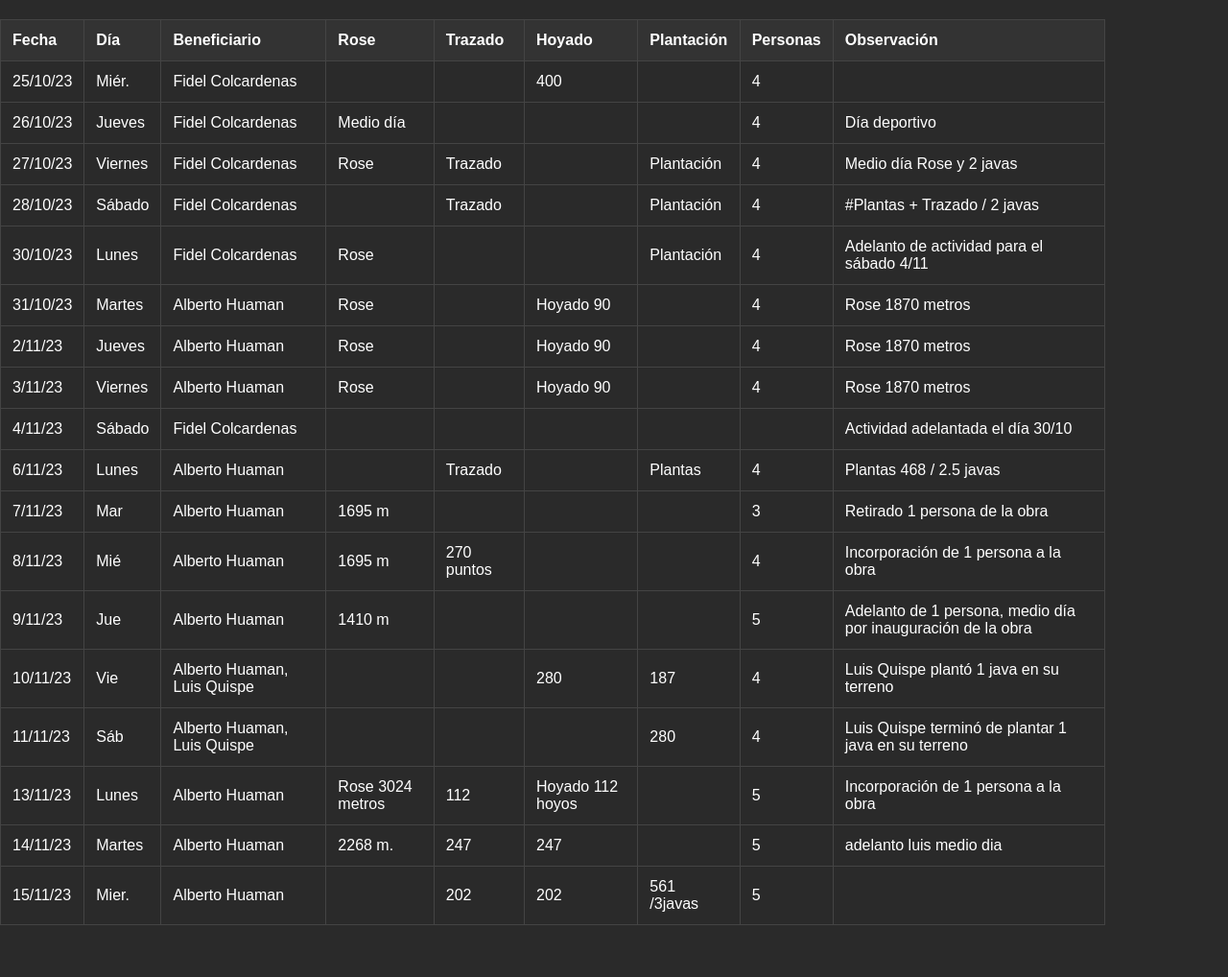
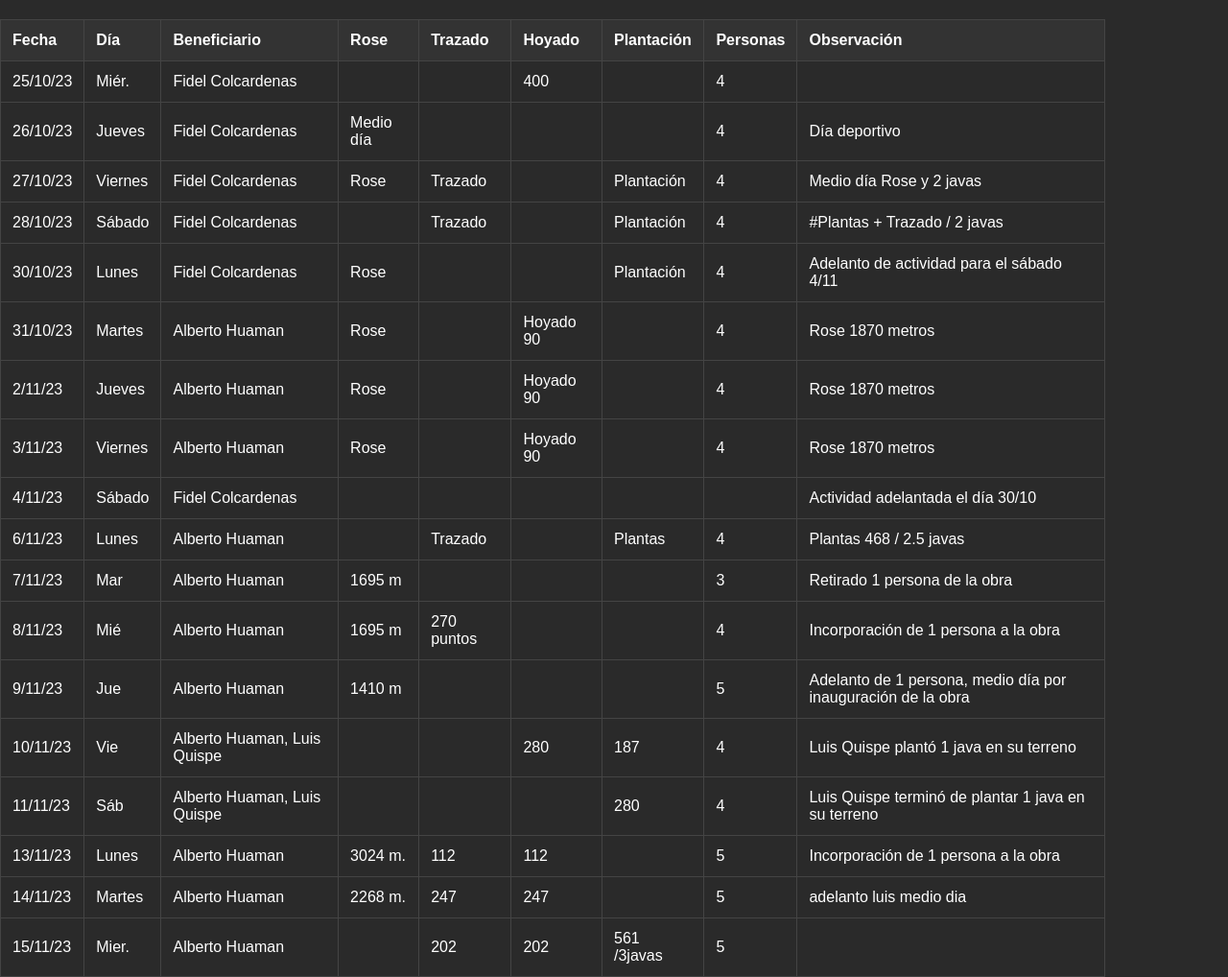
Before and after one commit to jafere03/tareo-inkatambo-tabla, a plain HTML site: page index.html in a window 1280 px wide. Shown: the whole page at 96% size. Before the commit the page ends 964 px from the top, so only its background shows below. Drawn offline with Linux system fonts and the light colour scheme.

Commit message:
Update index.html

```diff
--- a/index.html
+++ b/index.html
@@ -224,9 +224,9 @@ tr:hover {
       <td>13/11/23</td>
       <td>Lunes</td>
       <td>Alberto Huaman</td>
-      <td>Rose 3024 metros</td>
+      <td>3024 m.</td>
       <td>112</td>
-      <td>Hoyado 112 hoyos</td>
+      <td>112</td>
       <td></td>
       <td>5</td>
       <td>Incorporación de 1 persona a la obra</td>
```
